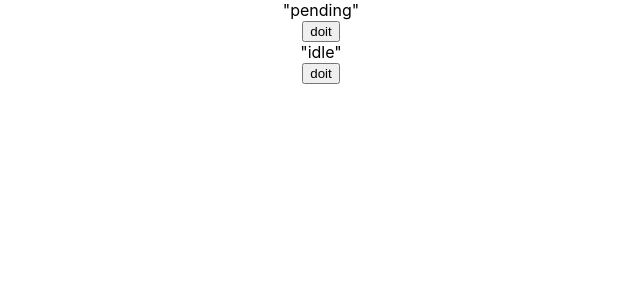
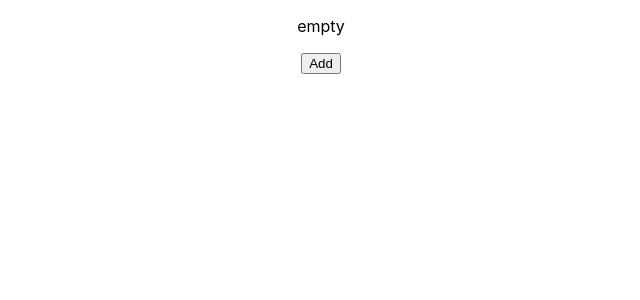
Before and after one commit to shiren/xstate, a React (Create React App) app: page / in a window 1280 px wide. Shown: the top 300 px of the page, without its empty margins (319-959 px from the left). Built offline with nearby package versions, Linux system fonts and the light colour scheme.

Commit message:
예제코드작성WIP

```diff
--- a/src/App.tsx
+++ b/src/App.tsx
@@ -1,99 +1,12 @@
-import React from 'react';
 import './App.css';
 
-import { createMachine, assign } from 'xstate';
-import { useMachine } from '@xstate/react';
-
-const basicTest = createMachine(
-  {
-    id: 'basicTest',
-    initial: 'pending',
-    states: {
-      pending: {
-        on: {
-          RESOLVE: {
-            target: 'resolved',
-            actions: ['announce'],
-          },
-          REJECT: {
-            target: 'rejected',
-          },
-        },
-      },
-      resolved: {
-        type: 'final',
-      },
-      rejected: {
-        type: 'final',
-      },
-    },
-  },
-  {
-    actions: {
-      announce: (ctx, event) => {
-        console.log('ann', event);
-      },
-    },
-  }
-);
-
-const invokeTestPromiseFn = () => {
-  return new Promise((yes, no) => {
-    setTimeout(() => yes('done'), 1000);
-  });
-};
-
-const invokeTest = createMachine<{ res: string }>(
-  {
-    id: 'invokeTest',
-    initial: 'idle',
-    schema: {
-      context: {
-        res: '',
-      } as { res: string },
-    },
-    states: {
-      doit: {
-        invoke: {
-          id: 'useless',
-          src: invokeTestPromiseFn,
-          onDone: {
-            actions: [
-              assign({
-                res: (_, ev) => ev.data,
-              }),
-              'end',
-            ],
-          },
-        },
-      },
-      idle: {
-        on: {
-          DOIT: {
-            target: 'doit',
-          },
-        },
-      },
-      success: {},
-    },
-  },
-  {
-    actions: {
-      end: (ctx, event) => console.log('aewfaewf', ctx, event),
-    },
-  }
-);
+import XStateCart from './xstateCart';
+import Cart from './cart';
 
 function App() {
-  const [basicState, basicSend] = useMachine(basicTest);
-  const [invokeState, invokeSend] = useMachine(invokeTest);
-
   return (
     <div className="App">
-      <div>{JSON.stringify(basicState.value)}</div>
-      <button onClick={() => basicSend('RESOLVE')}>doit</button>
-      <div>{JSON.stringify(invokeState.value)}</div>
-      <button onClick={() => invokeSend('DOIT')}>doit</button>
+      <XStateCart />
     </div>
   );
 }
--- /dev/null
+++ b/src/cart.tsx
@@ -0,0 +1,5 @@
+const Cart = () => {
+  return <div>dd</div>
+}
+
+export default Cart;
--- /dev/null
+++ b/src/xstateCart.tsx
@@ -0,0 +1,124 @@
+import { createMachine, assign, EventObject } from 'xstate';
+import { useMachine } from '@xstate/react';
+
+// https://stately.ai/blog/just-use-hooks-xstate-in-react-components
+
+const postPurchase = (cart: string[]): Promise<boolean> =>
+  new Promise((res) => {
+    setTimeout(() => {
+      res(true);
+    }, 2000);
+  });
+
+type Context = {
+  items: string[];
+  maxItems: number;
+}
+
+const cartMachine = createMachine<Context>({
+  id: 'cart',
+  initial: 'empty',
+  context: {
+    items: [],
+    maxItems: 3,
+  },
+  states: {
+    empty: {
+      on: {
+        ADD_ITEM: {
+          target: 'hold',
+          actions: ['addItem']
+        }
+      }
+    },
+    hold: {
+      always: [{
+        target: 'full',
+        cond: 'isFull'
+      }, {
+        target: 'empty',
+        cond: 'isEmpty'
+      }],
+      on: {
+        ADD_ITEM: {
+          actions: ['addItem']
+        },
+        REMOVE_ITEM: {
+          actions: ['removeItem']
+        }
+      }
+    },
+    full: {
+      on: {
+        PURCHASE: {
+          target: 'loading',
+        },
+        REMOVE_ITEM: {
+          target: 'hold',
+          actions: ['removeItem']
+        }
+      }
+    },
+    loading: {
+      invoke: {
+        id: 'postPurchase',
+        src: (context) => postPurchase(context.items),
+        onDone: {
+          target: 'done',
+        }
+      }
+    },
+    done: {
+      type: 'final',
+      entry: ['resetItem', 'complete'] // 여기서 앞에다가 리셋을 두면 실행이 안되고 뒤에다가 두면 빨리 실행이된다.
+    }
+  }
+}, {
+  actions: {
+    addItem: assign({
+      items: ({ items }) => [...items, `newITEM${Date.now()}`]
+    }),
+    removeItem: assign({
+      items: ({ items }, { name }) => items.filter(item => item !== name)
+    }),
+    resetItem: assign<Context>({ items: [] })
+  },
+  guards: {
+    isFull: ({ items, maxItems }) => items.length >= maxItems,
+    isEmpty: ({ items }) => items.length === 0
+  }
+});
+
+const Cart: React.FC<{ items: string[], onRemoveItem: (name: string) => void }> = ({ items, onRemoveItem }) => {
+  return <div>
+    <ul>
+      {items.map((name, index) => (
+        <li key={index}>{name} <button onClick={() => { onRemoveItem(name) }}>X</button></li>
+      ))}
+    </ul>
+  </div>
+}
+
+
+const XStateCart = () => {
+  const [state, send] = useMachine(cartMachine, {
+    actions: {
+      complete: (context) => console.log([...context.items])
+    }
+  });
+
+  const removeItem = (name: string) => {
+    send('REMOVE_ITEM', { name });
+  }
+
+  return (
+    <div className="Cart" >
+      <p>{state.toStrings()}</p>
+      <Cart items={state.context.items} onRemoveItem={removeItem} />
+      {!state.matches('full') && <button onClick={() => { send('ADD_ITEM') }}>Add</button>}
+      {state.matches('full') && <button onClick={() => send('PURCHASE')}>purchase</button>}
+    </div>
+  );
+}
+
+export default XStateCart;
```
Also changed, not shown: 1 other file (tests, documents, lock files or other folders).
